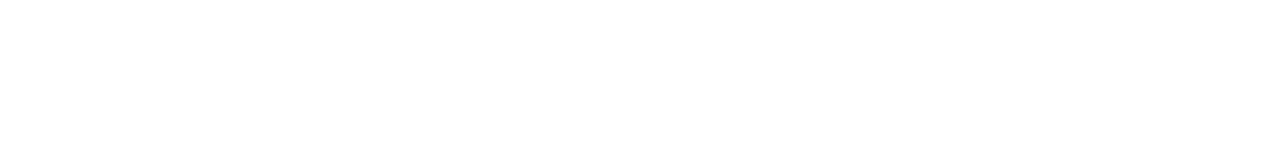
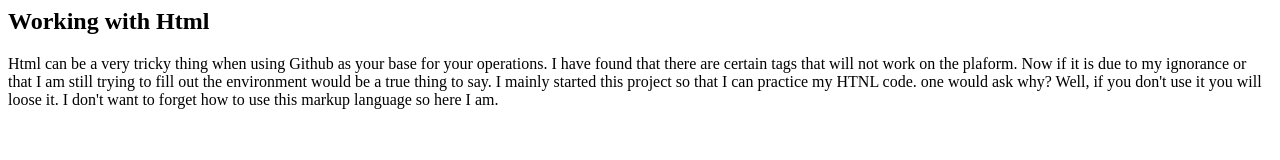
Before and after one commit to SamanthaWathenOlson/SamanthaWathenOlson.github.io, a plain HTML site: page index.html in a window 1280 px wide. Drawn offline with Linux system fonts and the light colour scheme.

Commit message:
Update index.html

```diff
--- a/index.html
+++ b/index.html
@@ -1,6 +1,9 @@
 <html>
   <head>
+    <H2>Working with Html</h2>
   </head>
-  <body>
+  <body> Html can be a very tricky thing when using Github as your base for your operations. I have found that there are certain tags that will not work on the plaform.
+    Now if it is due to my ignorance or that I am still trying to fill out the environment would be a true thing to say. I mainly started this project so that I can practice my
+    HTNL code. one would ask why? Well, if you don't use it you will loose it. I don't want to forget how to use this markup language so here I am.
   </body>
 </html>
```
